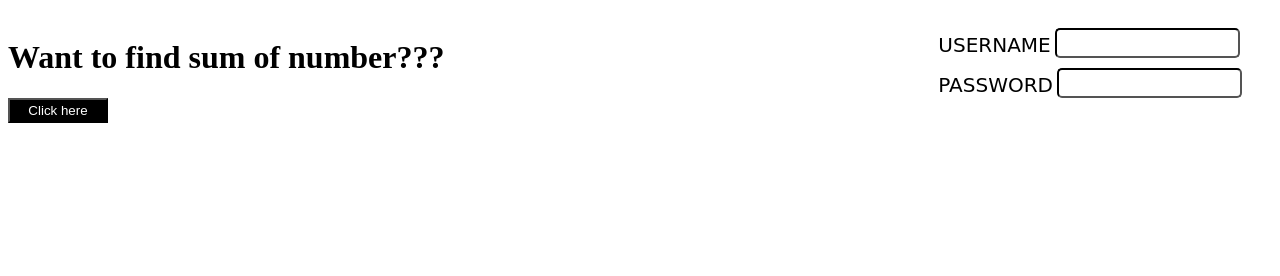
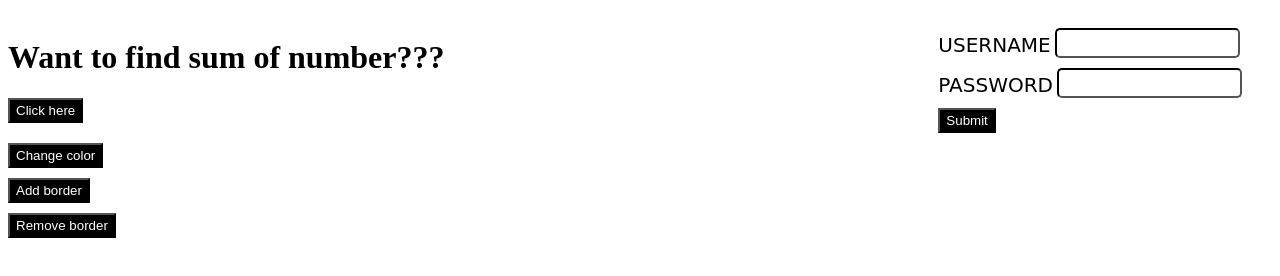
Before and after one commit to sanjaygiri50702/js2, a plain HTML site: page index.html in a window 1280 px wide. Drawn offline with Linux system fonts and the light colour scheme.

Commit message:
complete

```diff
--- a/index.html
+++ b/index.html
@@ -10,7 +10,7 @@
 <body>
 
     <div>
-        <form class="form">
+        <form class="form" id="form">
             <div class="input">
                 <label>UserName</label>
                 <input class="input" type="text" name="userName" id="">
@@ -19,15 +19,27 @@
                 <label>Password</label>
                 <input class="input" type="password" name="password" id="">
             </div>
+            <div>
+                <button>Submit</button>
+            </div>
         </form>
     </div>
     <div>
         <h1>Want to find sum of number???</h1>
-        <button onclick="sum()">Click here</button>
+        <button onclick="sum()" id="btn">Click here</button>
     </div>
     <div id="add">
 
     </div>
+    <div>
+        <button onclick="changeColor()">Change color</button>
+    </div>
+    <div>
+        <button onclick="addBorder()">Add border</button>
+    </div>
+    <div>
+        <button onclick="removeBorder()">Remove border</button>
+    </div>
     <script src="script.js"></script>
 </body>
 </html>
--- a/script.js
+++ b/script.js
@@ -7,6 +7,7 @@ var sum = ()=>{
 
     }
     document.getElementById('add').innerHTML = `<h1>sum is ${findsum(array)}</h1>`;
+    document.getElementById('btn').style = 'background : blue;';
 
 }
 var findsum = (array) =>{
@@ -17,3 +18,12 @@ var findsum = (array) =>{
     }
     return sum;
 }
+var changeColor = () =>{
+    document.getElementById('form').style ='background:wheat;';
+}
+var addBorder  =()=>{
+    document.getElementById('btn').classList.add('border');
+}
+var removeBorder  =()=>{
+    document.getElementById('btn').classList.remove('border');
+}
--- a/style.css
+++ b/style.css
@@ -3,6 +3,8 @@
     padding-right: 30px;
     padding-bottom: 6px;
    float: right;
+   background: white;
+   transition: all 2s;
   }
   .input {
     border-radius: 5px;
@@ -23,10 +25,14 @@
   }
   button{
     height: 25px;
-    width: 100px;
+    width: auto;
     text-align: center;
     background-color: black;
     color: white;
     cursor: pointer;
     border-color: black;
+    transition: all 2s;
   }
+  .border{
+    border: 2px solid red;
+  }
```
